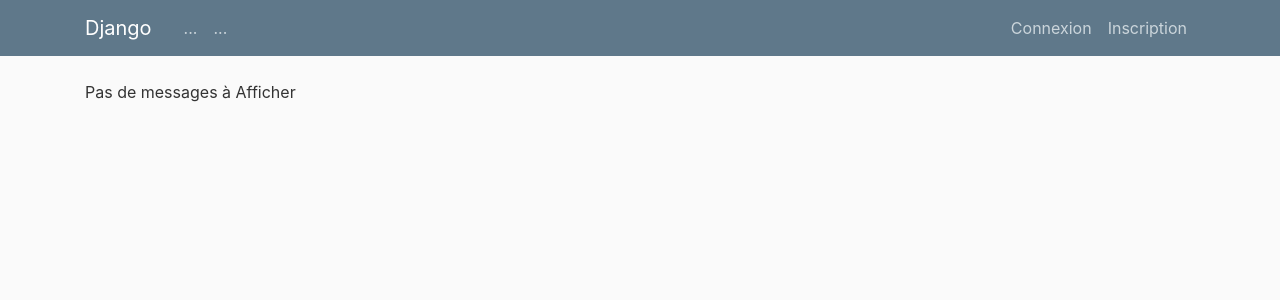
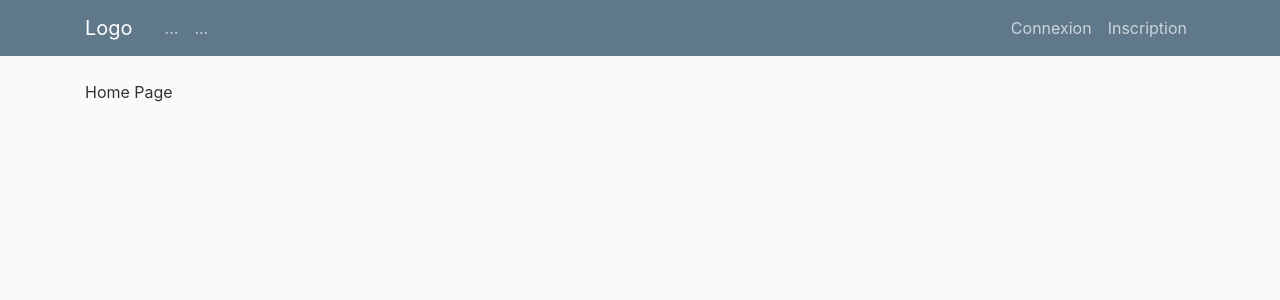
Before and after one commit to LekishviliRati/Send_messages_on_social_networks, a Django app: page / in a window 1280 px wide. Shown: the top 300 px of the page. Run offline with Django 3.2, Linux system fonts and the light colour scheme; data that the repository does not hold is empty; some libraries are stand-ins or nearby versions.

Commit message:
Improved front end

```diff
--- /dev/null
+++ b/send_messages_on_social_networks/chat/templates/home.html
@@ -0,0 +1,4 @@
+{% extends 'base.html' %}
+{% block content %}
+Home Page
+{% endblock %}
--- a/send_messages_on_social_networks/chat/urls.py
+++ b/send_messages_on_social_networks/chat/urls.py
@@ -3,5 +3,6 @@ from django.urls import path
 from chat import views
 
 urlpatterns = [
-    path('', views.list_message, name="list_message"),
+    path('', views.home, name="home_page"),
+    path('messages/', views.list_message, name="list_message"),
 ]
--- a/send_messages_on_social_networks/chat/views.py
+++ b/send_messages_on_social_networks/chat/views.py
@@ -1,5 +1,9 @@
 from django.shortcuts import render
 from .models import Message
+
+
+def home(request):
+    return render(request, 'home.html')
 
 
 def list_message(request):
--- a/send_messages_on_social_networks/templates/base.html
+++ b/send_messages_on_social_networks/templates/base.html
@@ -15,7 +15,7 @@
     <header class="site-header">
       <nav class="navbar navbar-expand-md navbar-dark bg-steel fixed-top">
         <div class="container">
-          <a class="navbar-brand mr-4" href="#">Django</a>
+          <a class="navbar-brand mr-4" href="{% url 'home_page' %}"> Logo </a>
           <button class="navbar-toggler" type="button" data-toggle="collapse" data-target="#navbarToggle" aria-controls="navbarToggle" aria-expanded="false" aria-label="Toggle navigation">
           <span class="navbar-toggler-icon"></span>
           </button>
```
